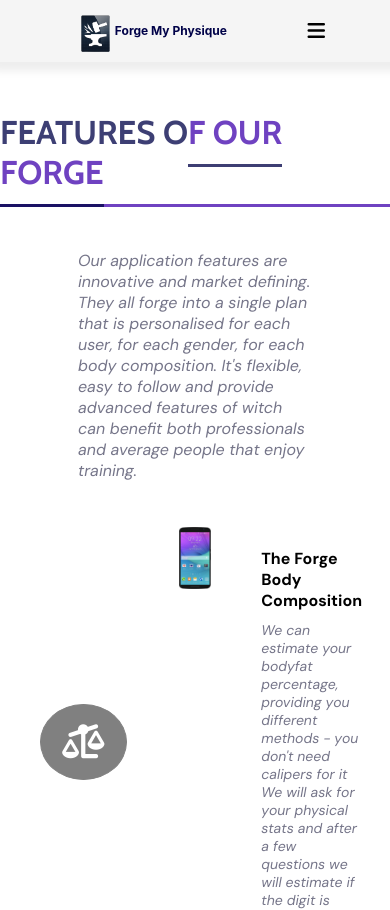
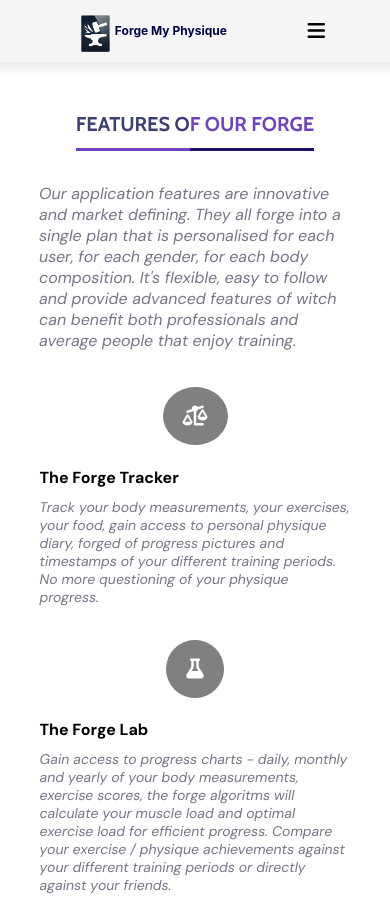
Before and after one commit to StGrozdanov/Forge-My-Physique-Website, a React (Create React App) app: page /features in a window 390 px wide. Shown: the top 910 px of the page. Built offline with nearby package versions, Linux system fonts and the light colour scheme.

Commit message:
Fixed details section animation delay, implemented Features page responsive design

```diff
--- a/src/components/Details/Details.js
+++ b/src/components/Details/Details.js
@@ -31,7 +31,7 @@ export default function Details() {
                 </p>
             </AnimationOnScroll>
 
-            <AnimationOnScroll animateIn='slideFadeInUp' delay={900} animateOnce={true}>
+            <AnimationOnScroll animateIn='slideFadeInUp' delay={600} animateOnce={true}>
                 <p>
                     Training for some time but not sure if you really have progress on your physique? Our training
                     effectiveness algoritms will have you covered. You can track your muscle load progress after every
--- a/src/components/Features/Feature.css
+++ b/src/components/Features/Feature.css
@@ -35,3 +35,108 @@
     margin-bottom: 0;
     font-size: 16px;
 }
+
+@media all and (min-width: 1700px) {
+    .feature-header .fa {
+        font-size: 40px;
+    }
+
+    .feature-main p {
+        font-size: 20px;
+    }
+
+    .feature-main h4 {
+        font-size: 23px;
+    }
+}
+
+
+@media all and (min-width: 2300px) {
+    .feature-header .fa {
+        font-size: 50px;
+    }
+
+    .feature-main p {
+        font-size: 26px;
+    }
+
+    .feature-main h4 {
+        font-size: 30px;
+    }
+}
+
+@media all and (max-width: 1300px) {
+    .feature-header .fa {
+        font-size: 28px;
+        padding: 18px 19px;
+        margin: 0 20px;
+    }
+
+    .feature {
+        max-width: 35vw;
+    }
+}
+
+@media all and (max-width: 1150px) {
+    .feature {
+        flex-direction: column;
+        align-items: flex-end;
+    }
+
+    .right {
+        order: 0;
+        align-self: flex-start;
+    }
+
+    .feature-main {
+        padding: 0 20px;
+    }
+}
+
+@media all and (max-width: 1024px) {
+    .feature {
+        max-width: 45vw;
+    }
+
+    .left {
+        align-self: center;
+    }
+
+    .right {
+        align-self: center;
+    }
+
+    .feature-header {
+        margin-top: 20px;
+    }
+
+    .feature-header .fa {
+        font-size: 28px;
+        padding: 26px 27px;
+        margin: 0;
+    }
+}
+
+@media all and (max-width: 770px) {
+    .feature {
+        max-width: 50vw;
+    }
+
+    .feature-header .fa {
+        font-size: 22px;
+        padding: 22px 23px;
+        margin: 0;
+    }
+}
+
+@media all and (max-width: 660px) {
+    .feature {
+        max-width: 90vw;
+    }
+
+    .feature-header .fa {
+        font-size: 20px;
+        padding: 18px 19px;
+        margin: 0;
+    }
+}
--- a/src/components/Features/Features.css
+++ b/src/components/Features/Features.css
@@ -46,3 +46,83 @@
     width: 22%;
     margin: 0 50px;
 }
+
+@media all and (min-width: 1700px) {
+    .features-main-section-picture-container {
+        width: 25%;
+    }
+
+    .features-section h2 {
+        font-size: 35px;
+    }
+
+    .features-header-paragraph {
+        font-size: 22px;
+    }
+}
+
+@media all and (min-width: 2200px) {
+    .features-main-section-picture-container {
+        width: 22%;
+    }
+
+    .features-section h2 {
+        font-size: 38px;
+    }
+
+    .features-header-paragraph {
+        font-size: 26px;
+    }
+}
+
+@media all and (max-width: 1300px) {
+    .features-section h2 {
+        font-size: 26px;
+    }
+
+    .features-main-section-picture-container {
+        width: 27%;
+    }
+}
+
+@media all and (max-width: 1150px) {
+    .features-main-section-picture-container {
+        width: 50%;
+    }
+}
+
+@media all and (max-width: 1024px) {
+    .features-main-section {
+        flex-direction: column;
+        align-items: center;
+    }
+
+    .features-main-section {
+        margin: 0;
+    }
+
+    .features-main-section-picture-container {
+        width: 30%;
+    }
+}
+
+@media all and (max-width: 660px) {
+    .features-main-section-picture-container {
+        width: 50%;
+    }
+
+    .features-section h2 {
+        font-size: 20px;
+    }
+
+    .features-header-paragraph {
+        font-size: 16px;
+        padding: 0 10%;
+    }
+}
+
+@media all and (max-width: 380px) {
+    .features-main-section-picture-container {
+        width: 65%;
+    }
+}
```
